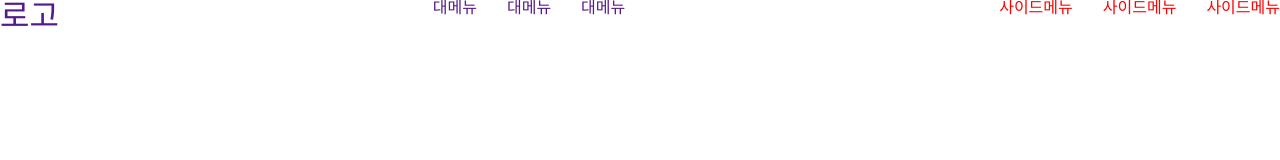
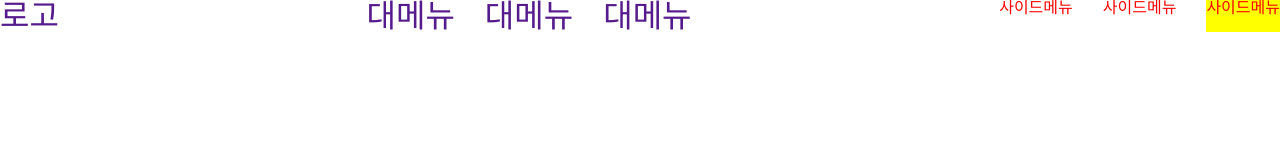
Before and after one commit to j-yujin97/250213cssmorning, a plain HTML site: page index.html in a window 1280 px wide. Drawn offline with nearby package versions, Linux system fonts and the light colour scheme; a web font is replaced by a local one.

Commit message:
2014 기초css복습

```diff
--- a/css/common.scss
+++ b/css/common.scss
@@ -11,6 +11,10 @@ body{
 //.font-family{
   //  font-family: 'NanumHumanTTFBold';
 //}
+
+#gnb{
+    font-size: 2em;
+}
 
 .d-flex{
     display: flex;
@@ -42,7 +46,14 @@ h1{
 }
 
 .utill{
+   li{
     span{
         color: red;
-    }
+
+           }
+        }
 }
+
+.last{
+    background-color: yellow;
+}
--- a/index.html
+++ b/index.html
@@ -22,7 +22,7 @@
     <ul class="utill d-flex">
         <li><a href=""><span>사이드메뉴</span></a></li>
         <li><a href=""><span>사이드메뉴</span></a></li>
-        <li><a href=""><span>사이드메뉴</span></a></li>
+        <li class="last"><a href=""><span>사이드메뉴</span></a></li>
     </ul>
 </header>
 
```
Also changed, not shown: css/common.css, css/common.min.css.
